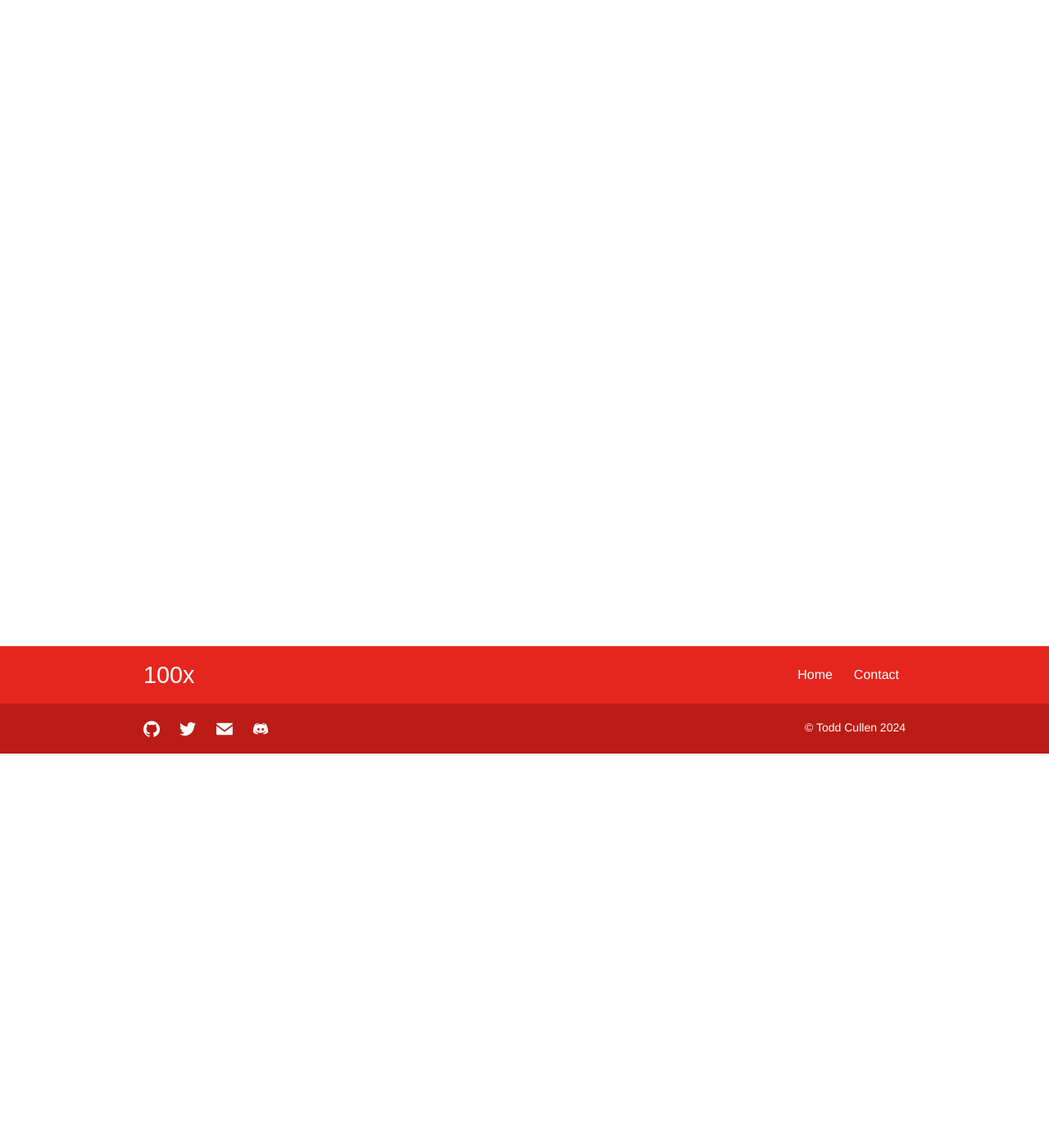
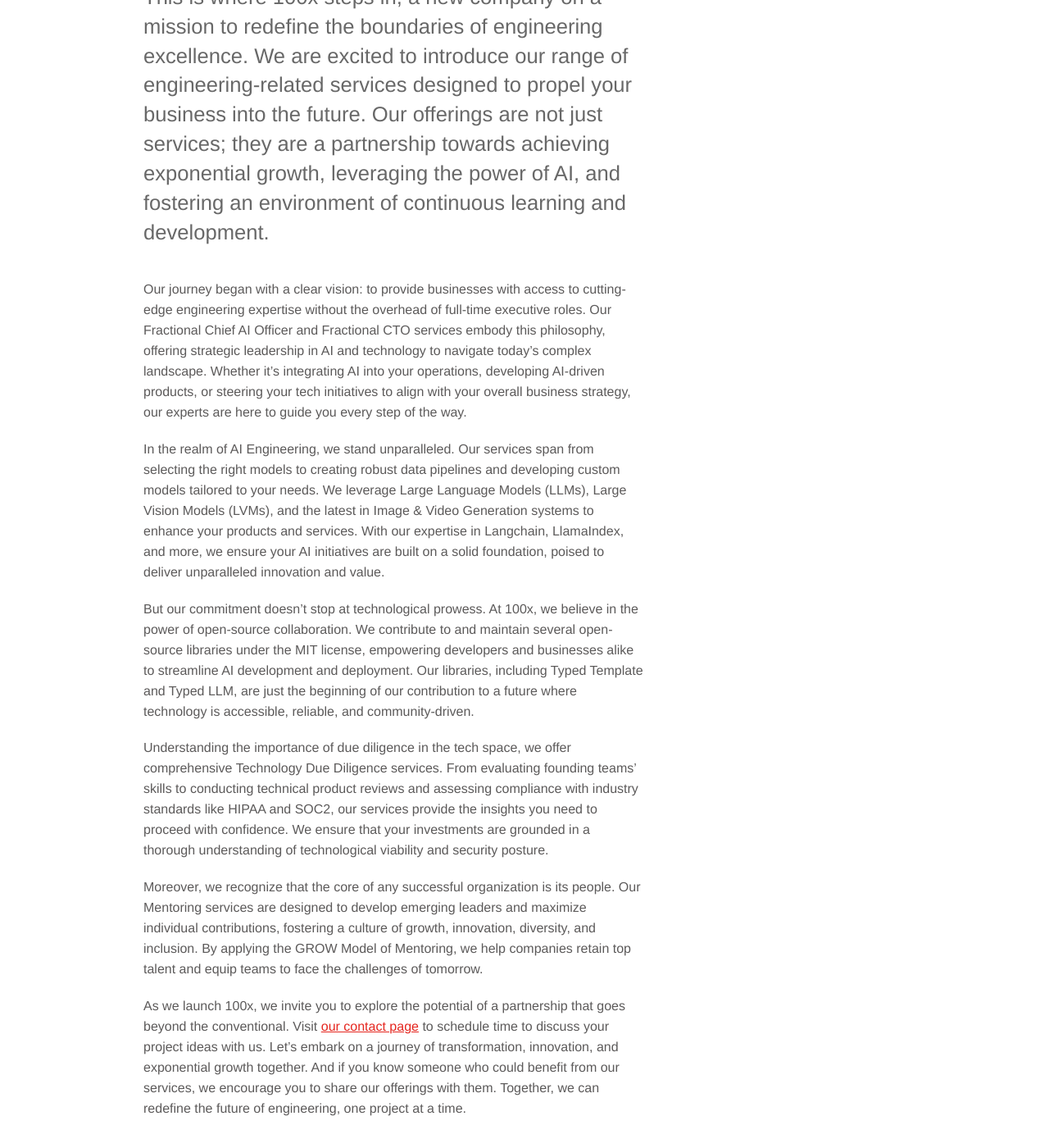
Before and after one commit to Shakakai/100x, a Jekyll site: the page built from _posts/2024-03-04-introducing-100x.md, in a window 1280 px wide and 1400 px high, scrolled down 481 px. Shown: the whole window at 82% size. Built offline with Jekyll 4.4.1, drawn with Linux system fonts in a browser that asks for light colours; some web fonts are replaced; some of the changed text lies outside the part shown.

Commit message:
adding intro blog post

```diff
--- a/_posts/2024-03-04-introducing-100x.md
+++ b/_posts/2024-03-04-introducing-100x.md
@@ -4,4 +4,18 @@
 date: 2024-03-04
 ---
 
-Introduction to 100x.
+# Introducing 100x
+
+In today's rapidly evolving technological landscape, staying ahead requires not just innovation but a profound understanding of how emerging technologies can be harnessed to drive real value. This is where 100x steps in, a new company on a mission to redefine the boundaries of engineering excellence. We are excited to introduce our range of engineering-related services designed to propel your business into the future. Our offerings are not just services; they are a partnership towards achieving exponential growth, leveraging the power of AI, and fostering an environment of continuous learning and development.
+
+Our journey began with a clear vision: to provide businesses with access to cutting-edge engineering expertise without the overhead of full-time executive roles. Our Fractional Chief AI Officer and Fractional CTO services embody this philosophy, offering strategic leadership in AI and technology to navigate today's complex landscape. Whether it's integrating AI into your operations, developing AI-driven products, or steering your tech initiatives to align with your overall business strategy, our experts are here to guide you every step of the way.
+
+In the realm of AI Engineering, we stand unparalleled. Our services span from selecting the right models to creating robust data pipelines and developing custom models tailored to your needs. We leverage Large Language Models (LLMs), Large Vision Models (LVMs), and the latest in Image & Video Generation systems to enhance your products and services. With our expertise in Langchain, LlamaIndex, and more, we ensure your AI initiatives are built on a solid foundation, poised to deliver unparalleled innovation and value.
+
+But our commitment doesn't stop at technological prowess. At 100x, we believe in the power of open-source collaboration. We contribute to and maintain several open-source libraries under the MIT license, empowering developers and businesses alike to streamline AI development and deployment. Our libraries, including Typed Template and Typed LLM, are just the beginning of our contribution to a future where technology is accessible, reliable, and community-driven.
+
+Understanding the importance of due diligence in the tech space, we offer comprehensive Technology Due Diligence services. From evaluating founding teams' skills to conducting technical product reviews and assessing compliance with industry standards like HIPAA and SOC2, our services provide the insights you need to proceed with confidence. We ensure that your investments are grounded in a thorough understanding of technological viability and security posture.
+
+Moreover, we recognize that the core of any successful organization is its people. Our Mentoring services are designed to develop emerging leaders and maximize individual contributions, fostering a culture of growth, innovation, diversity, and inclusion. By applying the GROW Model of Mentoring, we help companies retain top talent and equip teams to face the challenges of tomorrow.
+
+As we launch 100x, we invite you to explore the potential of a partnership that goes beyond the conventional. Visit [our contact page](https://www.100-x.ai/contact) to schedule time to discuss your project ideas with us. Let's embark on a journey of transformation, innovation, and exponential growth together. And if you know someone who could benefit from our services, we encourage you to share our offerings with them. Together, we can redefine the future of engineering, one project at a time.
```
